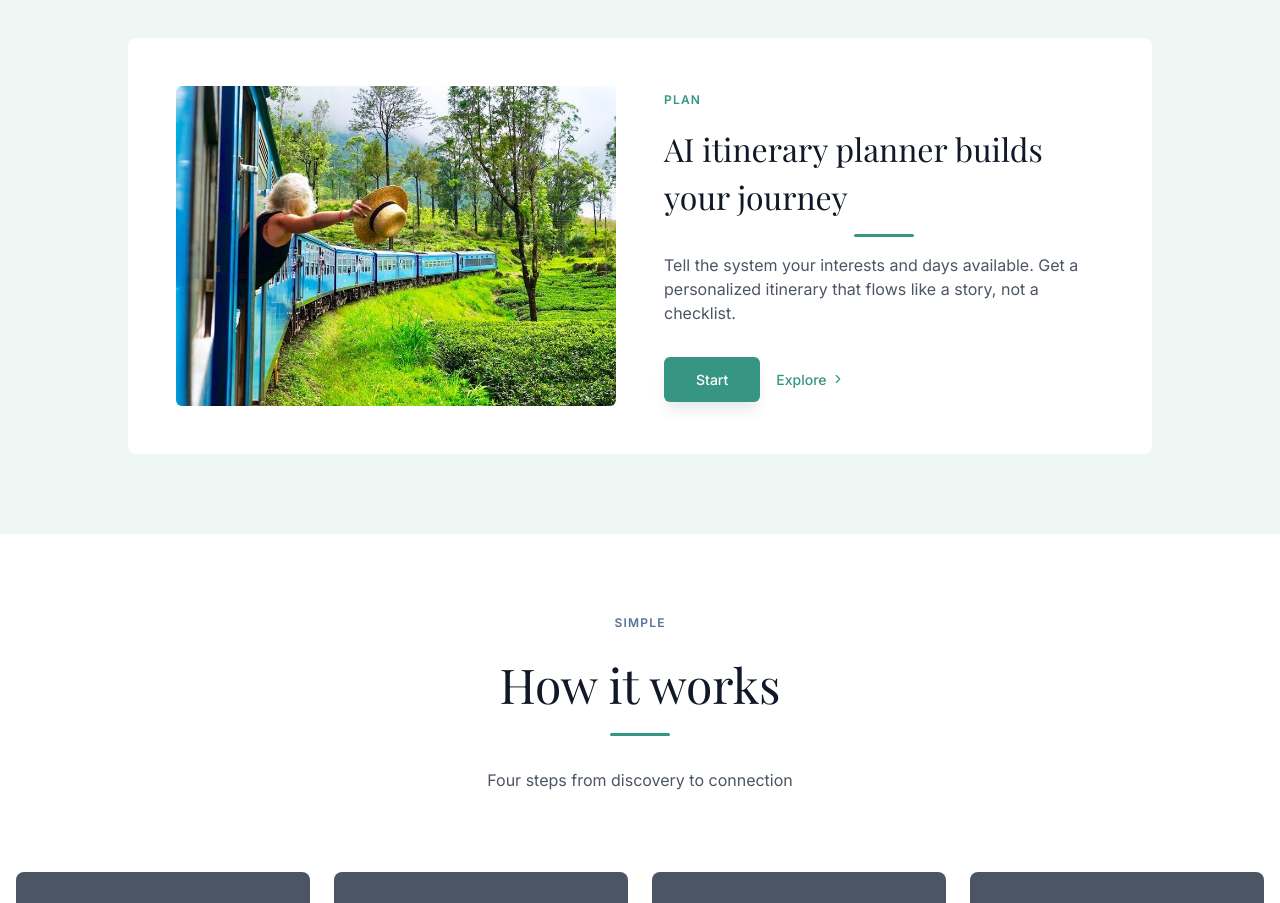
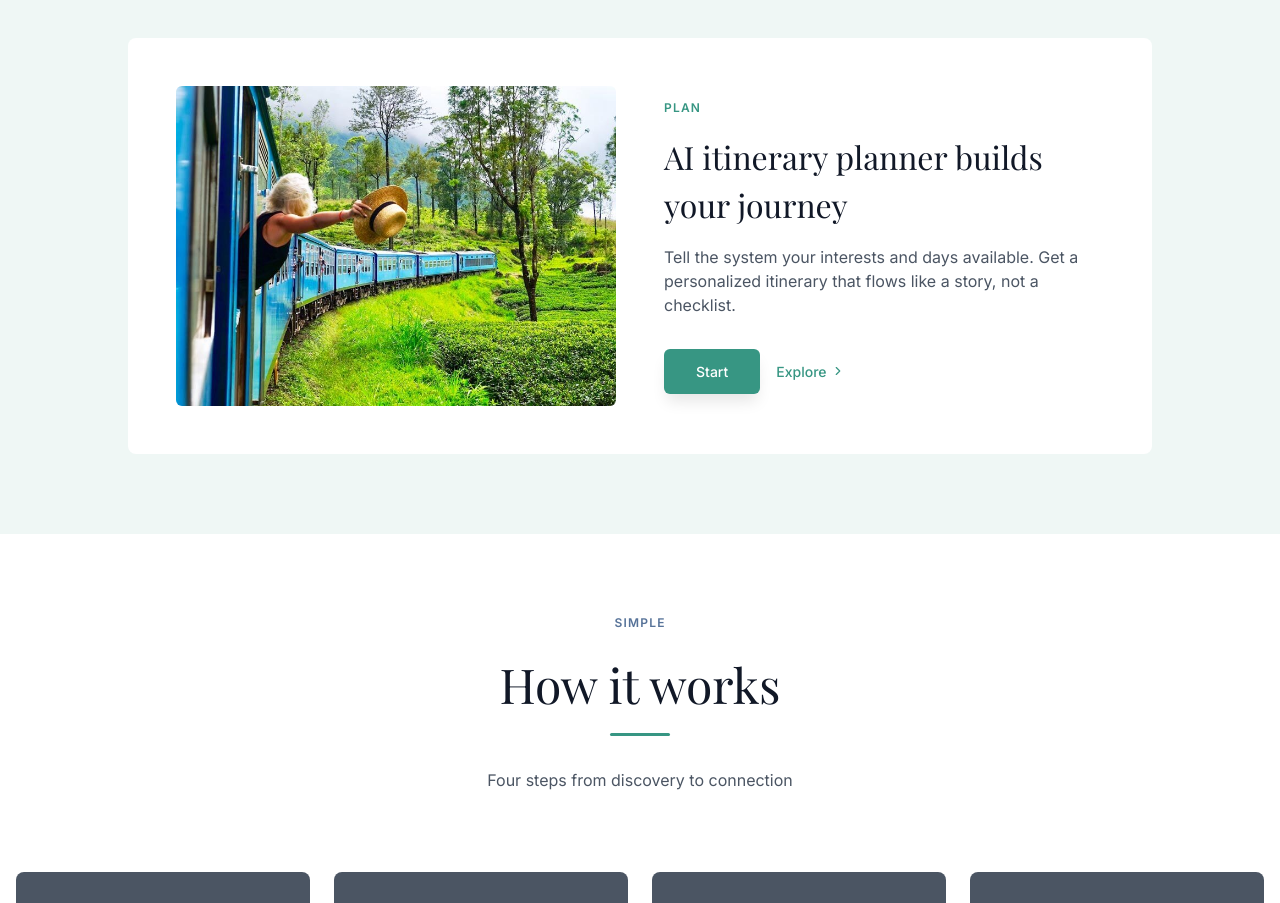
Before and after one commit to MatheeshaB2004/Ayubowan-Connect, a Next.js app in the folder ayubowan-connect- next js/: page /landing in a window 1280 px wide. Shown: the part 2320-3223 px from the top of the page. Built offline with nearby package versions, Linux system fonts and the light colour scheme; a web font is replaced by a local one.

Commit message:
refactor: adjust section title styling in pro-content-box

```diff
--- a/ayubowan-connect- next js/styles/pages/Landing.css
+++ b/ayubowan-connect- next js/styles/pages/Landing.css
@@ -1165,6 +1165,14 @@
   transition: all 0.3s ease;
 }
 
+.pro-content-box .section-title::after {
+  display: none;
+}
+
+.pro-content-box .section-title {
+  padding-bottom: 0;
+}
+
 @media (min-width: 768px) {
   .pro-content-box {
     flex-direction: row;
```
